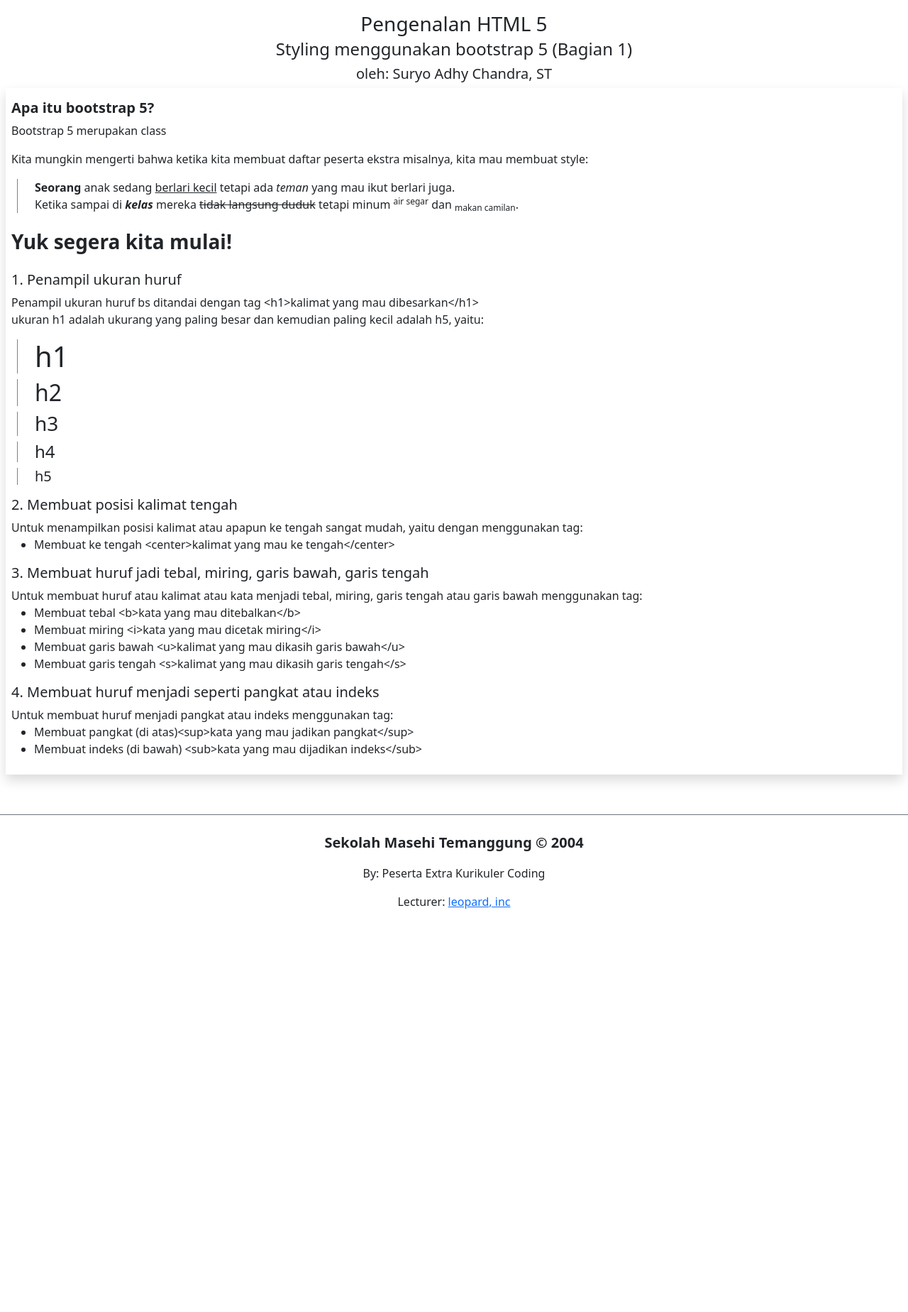
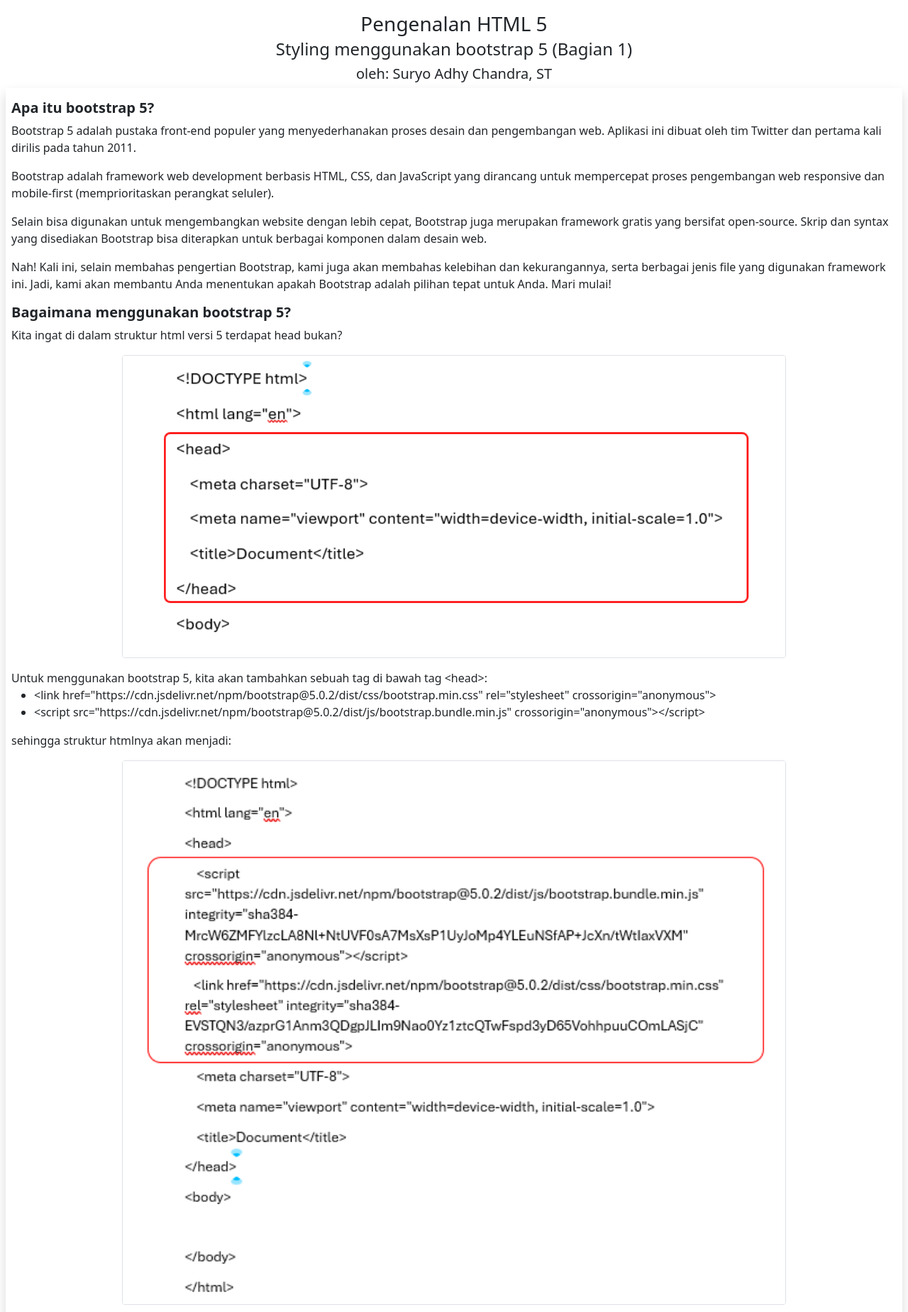
Before and after one commit to leopard1982/sekolah_masehi, a Django app: template templates/blogs/html5.html in a window 1280 px wide. Shown: the part 541-2389 px from the top of the page at 71% size. Before the commit the page ends 1821 px from the top, so only its background shows below. Run offline with Django 3.2, Linux system fonts and the light colour scheme; the template is opened without the code that fills it, so the values that code supplies are empty.

Commit message:
materi 5 ditambahkan untuk bootstrap

```diff
--- a/templates/blogs/html5.html
+++ b/templates/blogs/html5.html
@@ -14,56 +14,72 @@
         Apa itu bootstrap 5?
     </p>
     <p>
-        Bootstrap 5 merupakan class
+        Bootstrap 5 adalah pustaka front-end populer yang menyederhanakan proses desain dan pengembangan web. Aplikasi ini dibuat oleh tim Twitter dan pertama kali dirilis pada tahun 2011.
     </p>
     <p>
-        Kita mungkin mengerti bahwa ketika kita membuat daftar peserta ekstra misalnya, kita mau membuat style:
-        <p class="px-4 mx-2" style="border-left: 1px solid grey;">
-            <b>Seorang</b> anak sedang <u>berlari kecil</u> tetapi ada <i>teman</i> yang mau ikut berlari juga. <br>
-            Ketika sampai di <b><i>kelas</i></b> mereka <s>tidak langsung duduk</s> tetapi minum  <sup>air segar</sup> dan <sub>makan camilan</sub>.
-        </p>
-    </p>
-    <p class="h3 fw-bold py-2">Yuk segera kita mulai!</p>
-    <p>
-        <h5>1. Penampil ukuran huruf</h5>
-        <span>
-            Penampil ukuran huruf bs ditandai dengan tag &lt;h1&gt;kalimat yang mau dibesarkan&lt;/h1&gt;<br>
-            ukuran h1 adalah ukurang yang paling besar dan kemudian paling kecil adalah h5, yaitu: <br>
-            <p >
-                <h1 class="px-4 mx-2" style="border-left: 1px solid grey;">h1</h1><h2 class="px-4 mx-2" style="border-left: 1px solid grey;">h2</h2><h3 class="px-4 mx-2" style="border-left: 1px solid grey;">h3</h3><h4 class="px-4 mx-2" style="border-left: 1px solid grey;">h4</h4><h5 class="px-4 mx-2" style="border-left: 1px solid grey;">h5</h5>
-            </p>
-        </span>
+        Bootstrap adalah framework web development berbasis HTML, CSS, dan JavaScript yang dirancang untuk mempercepat proses pengembangan web responsive dan mobile-first (memprioritaskan perangkat seluler).
     </p>
     <p>
-        <h5>2. Membuat posisi kalimat tengah</h5>
-        <span>
-            Untuk menampilkan posisi kalimat atau apapun ke tengah sangat mudah, yaitu dengan menggunakan tag: <br>
-            <ul>
-                <li>Membuat ke tengah &lt;center&gt;kalimat yang mau ke tengah&lt;/center&gt;</li>
-            </ul>
-        </span>
+        Selain bisa digunakan untuk mengembangkan website dengan lebih cepat, Bootstrap juga merupakan framework gratis yang bersifat open-source. Skrip dan syntax yang disediakan Bootstrap bisa diterapkan untuk berbagai komponen dalam desain web.
     </p>
     <p>
-        <h5>3. Membuat huruf jadi tebal, miring, garis bawah, garis tengah</h5>
-        <span>
-            Untuk membuat huruf atau kalimat atau kata menjadi tebal, miring, garis tengah atau garis bawah menggunakan tag: <br>
-            <ul>
-                <li>Membuat tebal &lt;b&gt;kata yang mau ditebalkan&lt;/b&gt;</li>
-                <li>Membuat miring &lt;i&gt;kata yang mau dicetak miring&lt;/i&gt;</li>
-                <li>Membuat garis bawah &lt;u&gt;kalimat yang mau dikasih garis bawah&lt;/u&gt;</li>
-                <li>Membuat garis tengah &lt;s&gt;kalimat yang mau dikasih garis tengah&lt;/s&gt;</li>
-            </ul>
-        </span>
+        Nah! Kali ini, selain membahas pengertian Bootstrap, kami juga akan membahas kelebihan dan kekurangannya, serta berbagai jenis file yang digunakan framework ini. Jadi, kami akan membantu Anda menentukan apakah Bootstrap adalah pilihan tepat untuk Anda. Mari mulai!
+    </p>
+    <p class="fw-bold h5 mt-2">
+        Bagaimana menggunakan bootstrap 5?
     </p>
     <p>
-        <h5>4. Membuat huruf menjadi seperti pangkat atau indeks</h5>
-        <span>
-            Untuk membuat huruf menjadi pangkat atau indeks menggunakan tag: <br>
-            <ul>
-                <li>Membuat pangkat (di atas)&lt;sup&gt;kata yang mau jadikan pangkat&lt;/sup&gt;</li>
-                <li>Membuat indeks (di bawah) &lt;sub&gt;kata yang mau dijadikan indeks&lt;/sub&gt;</li>
-            </ul>
-        </span>
+        Kita ingat di dalam struktur html versi 5 terdapat head bukan?<br>
+        <p class="d-flex justify-content-center">
+            <img src="{% static 'images/blogs/struktur_html.png'%}" class="w-75 rounded border" alt="">
+        </p>
+        Untuk menggunakan bootstrap 5, kita akan tambahkan sebuah tag di bawah tag &lt;head&gt;: <br>
+        <ul>
+            <li>
+                &lt;link href="https://cdn.jsdelivr.net/npm/bootstrap@5.0.2/dist/css/bootstrap.min.css" rel="stylesheet" integrity="sha384-EVSTQN3/azprG1Anm3QDgpJLIm9Nao0Yz1ztcQTwFspd3yD65VohhpuuCOmLASjC" crossorigin="anonymous"&gt;
+            </li>
+            <li>
+                &lt;script src="https://cdn.jsdelivr.net/npm/bootstrap@5.0.2/dist/js/bootstrap.bundle.min.js" integrity="sha384-MrcW6ZMFYlzcLA8Nl+NtUVF0sA7MsXsP1UyJoMp4YLEuNSfAP+JcXn/tWtIaxVXM" crossorigin="anonymous"&gt;&lt;/script&gt;
+            </li>
+        </ul>
+        <p>
+            sehingga struktur htmlnya akan menjadi:
+        </p>
+        <p class="d-flex justify-content-center">
+            <img src="{% static 'images/blogs/struktur_bootstrap.png'%}" class="w-75 rounded border" alt="">
+        </p>
+        <p>
+            Nah, untuk melakukan pengetesan apakah bootstrap 5 kita sudah berhasil, kita akan coba menambahkan sebuah tag &lt;p&gt;&lt;/p&gt; dengan styling ukuran fontnya adalah <b>h1</b> dengan menambahkan kata kunci <b>class='h1'</b> di dalam tag <b>p</b> tersebut: <br>
+            <hr>
+            <pre>
+&lt;!DOCTYPE html&gt;
+&lt;html lang="en"&gt;
+&lt;head&gt;
+    &lt;script src="https://cdn.jsdelivr.net/npm/bootstrap@5.0.2/dist/js/bootstrap.bundle.min.js" integrity="sha384-MrcW6ZMFYlzcLA8Nl+NtUVF0sA7MsXsP1UyJoMp4YLEuNSfAP+JcXn/tWtIaxVXM" crossorigin="anonymous"&gt;&lt;/script&gt;
+    &lt;link href="https://cdn.jsdelivr.net/npm/bootstrap@5.0.2/dist/css/bootstrap.min.css" rel="stylesheet" integrity="sha384-EVSTQN3/azprG1Anm3QDgpJLIm9Nao0Yz1ztcQTwFspd3yD65VohhpuuCOmLASjC" crossorigin="anonymous"&gt;
+    &lt;meta charset="UTF-8"&gt;
+    &lt;meta name="viewport" content="width=device-width, initial-scale=1.0"&gt;
+    &lt;title&gt;Bootstrap 5 Contoh&lt;/title&gt;
+&lt;/head&gt;
+&lt;body&gt;
+    &lt;p class="h1"&gt;
+        Saya menggunakan styling bootstrap 5
+    &lt;/p&gt;
+&lt;/body&gt;
+&lt;/html&gt;
+            </pre>
+            <hr>
+        </p>
+        <p>
+            Kemudian kita simpan file tersebut dengan nama bootstrap1.html dan kita jalankan di browser kita. Apakah ada tampilan yang berubah?<br>
+            <p class="d-flex justify-content-center">
+                <img src="{% static 'images/blogs/tampilan_bootstrap5.png'%}" class="w-75 rounded border" alt="">
+            </p>
+        </p>
+        <p class="my-4 text-center">
+            Kalau semua tampilan sama, berarti cara kita memanggil bootstrap 5 sudah benar! <b>Selamat!</b><br>
+            Kita akan lanjutkan minggu depan untuk membuat styling sederhana lain menggunakan boostrap 5!
+        </p>
     </p>
 </div>
 {% endblock %}
```
Also changed, not shown: templates/blogs/contoh.html (added, +15 -0 lines), static/images/blogs/struktur_bootstrap.png (added), static/images/blogs/struktur_html.png (added), static/images/blogs/tampilan_bootstrap5.png (added).
